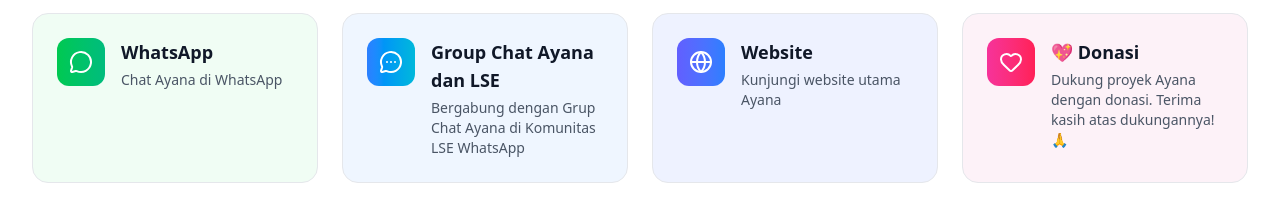
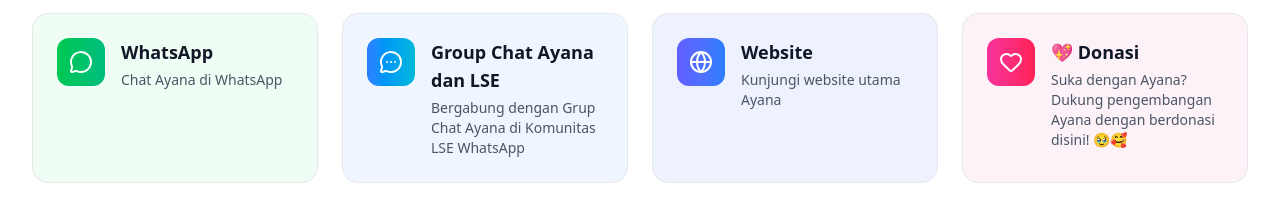
Before and after one commit to PGRjoystick/ayana-izumi-website, a Next.js app: page / in a window 1280 px wide. Shown: the part 3465-3665 px from the top of the page. Built offline with nearby package versions, Linux system fonts and the light colour scheme.

Commit message:
- small correction to the donation message

```diff
--- a/src/components/SocialLinks.tsx
+++ b/src/components/SocialLinks.tsx
@@ -28,7 +28,7 @@
   {
     icon: Heart,
     name: "💖 Donasi",
-    description: "Dukung proyek Ayana dengan donasi. Terima kasih atas dukungannya! 🙏",
+    description: "Suka dengan Ayana? Dukung pengembangan Ayana dengan berdonasi disini! 🥹🥰",
     href: "https://trakteer.id/PGRjoystick/",
     color: "from-pink-500 to-rose-500",
     bgColor: "bg-pink-50 hover:bg-pink-100 dark:bg-pink-900/20 dark:hover:bg-pink-800/30"
```
